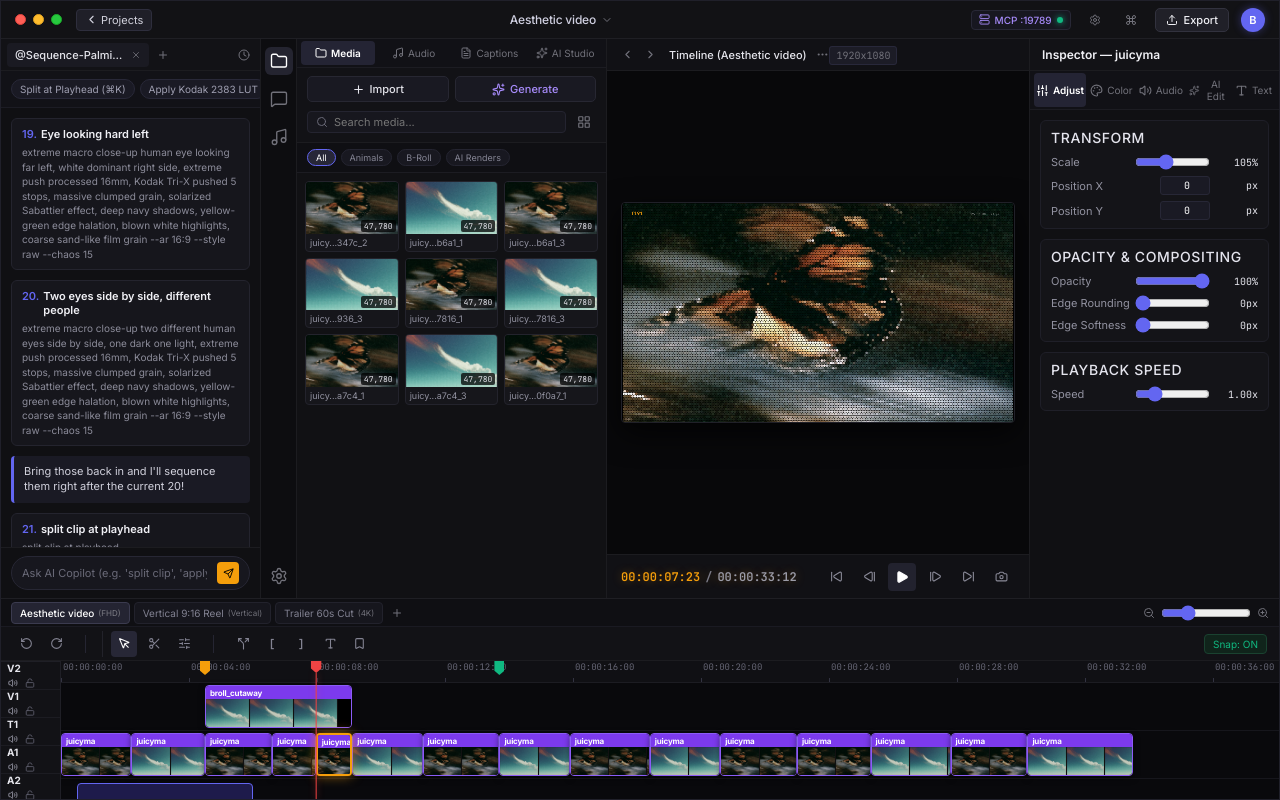
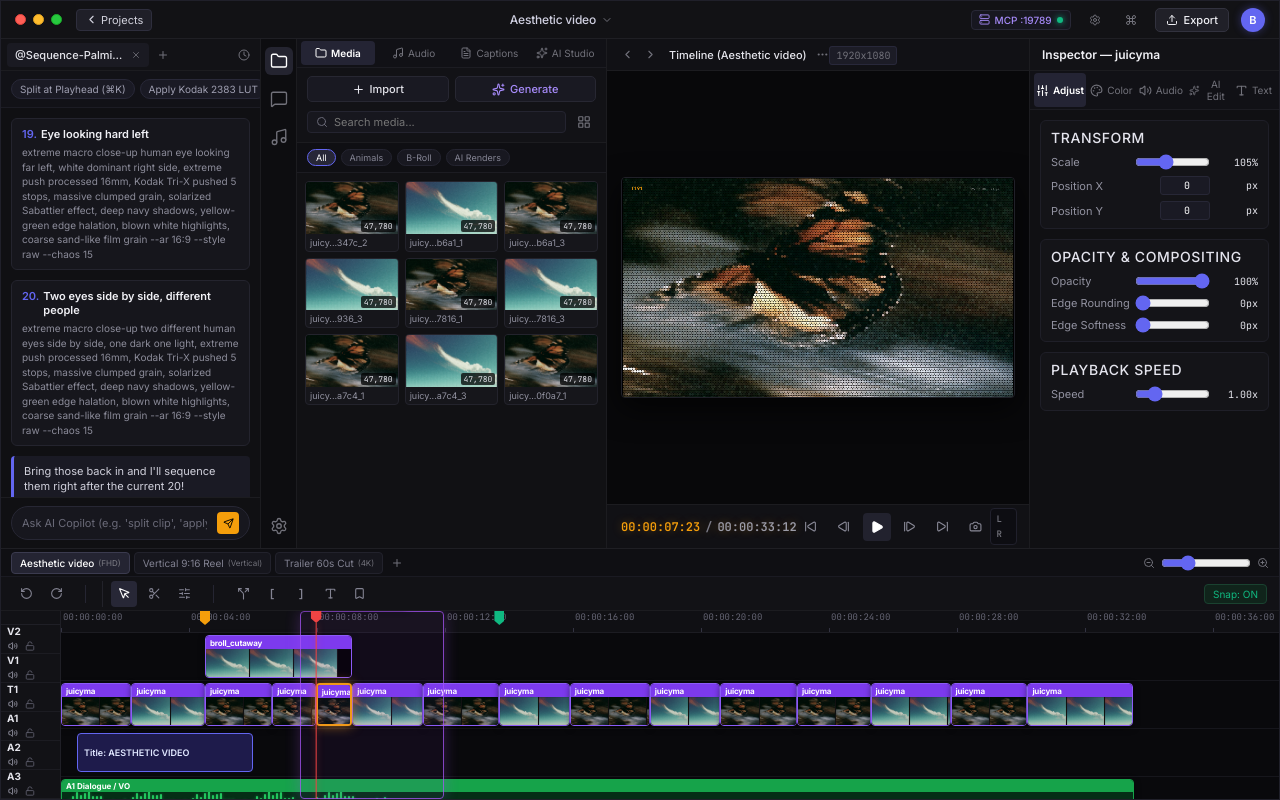
Before and after one commit to bryankwandou/palmier-web, a React (Vite) app: page / in a window 1280 px wide. Both pictures are taken after a click on the button "Split at Playhead (⌘K)". Built offline with nearby package versions, Linux system fonts and the light colour scheme.

Commit message:
feat(studio): add stereo vu meters, live agent activity brackets on timeline, and responsive layout

```diff
--- a/src/App.jsx
+++ b/src/App.jsx
@@ -46,6 +46,7 @@ export default function App() {
   const [mcpModal, setMcpModal] = useState(false);
   const [shortcutsModal, setShortcutsModal] = useState(false);
   const [theme, setTheme] = useState('dark');
+  const [agentActivity, setAgentActivity] = useState(null);
 
   // Compute total duration dynamically
   const totalDuration = useMemo(() => {
@@ -211,6 +212,16 @@ export default function App() {
 
   // Agent MCP tool calls
   const handleAgentToolCall = (toolName, args) => {
+    setAgentActivity({
+      active: true,
+      label: `MCP: ${toolName}`,
+      startTime: Math.max(0, currentTime - 0.5),
+      duration: 4.5
+    });
+    setTimeout(() => {
+      setAgentActivity(null);
+    }, 3500);
+
     if (toolName === 'split_clip') {
       handleSplitAtPlayhead();
     } else if (toolName === 'add_text_clip') {
@@ -444,6 +455,7 @@ export default function App() {
             onSplitAtPlayhead={handleSplitAtPlayhead}
             onTrimStartToPlayhead={handleTrimStartToPlayhead}
             onTrimEndToPlayhead={handleTrimEndToPlayhead}
+            agentActivity={agentActivity}
           />
         </>
       )}
--- a/src/components/PalmierPreview.jsx
+++ b/src/components/PalmierPreview.jsx
@@ -1,4 +1,4 @@
-import React, { useRef, useEffect } from 'react';
+import React, { useRef, useEffect, useState } from 'react';
 import {
   ChevronLeft,
   ChevronRight,
@@ -10,7 +10,7 @@ import {
   StepForward,
   SkipForward,
   Camera,
-  Maximize2
+  Activity
 } from 'lucide-react';
 import { videoEngine } from '../services/videoEngine';
 
@@ -25,6 +25,7 @@ export default function PalmierPreview({
   onStepFrame
 }) {
   const canvasRef = useRef(null);
+  const [vuLevels, setVuLevels] = useState({ left: 35, right: 38 });
 
   // Format frames to standard timecode HH:MM:SS:FF at sequence fps
   const formatTimecode = (seconds) => {
@@ -44,6 +45,33 @@ export default function PalmierPreview({
       videoEngine.renderFrame(canvasRef.current, clips, currentTime, activeSequence);
     }
   }, [clips, currentTime, isPlaying, activeSequence]);
+
+  // Stereo VU meters loop
+  useEffect(() => {
+    let animId;
+    if (isPlaying) {
+      const updateVu = () => {
+        const wf = videoEngine.getLiveWaveformData();
+        if (wf) {
+          const avgL = wf.slice(0, 20).reduce((a, b) => a + b, 0) / 20;
+          const avgR = wf.slice(20, 40).reduce((a, b) => a + b, 0) / 20;
+          const leftPct = Math.min(100, Math.max(10, (avgL / 255) * 100));
+          const rightPct = Math.min(100, Math.max(10, (avgR / 255) * 100));
+          setVuLevels({ left: leftPct, right: rightPct });
+        } else {
+          setVuLevels({
+            left: 40 + Math.random() * 30,
+            right: 42 + Math.random() * 30
+          });
+        }
+        animId = requestAnimationFrame(updateVu);
+      };
+      animId = requestAnimationFrame(updateVu);
+    } else {
+      setVuLevels({ left: 0, right: 0 });
+    }
+    return () => cancelAnimationFrame(animId);
+  }, [isPlaying]);
 
   const handleSeek = (newSec) => {
     videoEngine.playScrubSound();
@@ -157,6 +185,28 @@ export default function PalmierPreview({
             <Camera size={13} />
           </button>
         </div>
+
+        {/* Stereo Audio VU Meters (Left / Right Peak) */}
+        <div className="preview-stereo-vu-meter" title="Master Audio Peak Meter (Stereo L/R)">
+          <div className="vu-channel">
+            <span className="vu-label">L</span>
+            <div className="vu-meter-bar">
+              <div
+                className="vu-fill"
+                style={{ width: `${isPlaying ? vuLevels.left : 0}%` }}
+              />
+            </div>
+          </div>
+          <div className="vu-channel">
+            <span className="vu-label">R</span>
+            <div className="vu-meter-bar">
+              <div
+                className="vu-fill"
+                style={{ width: `${isPlaying ? vuLevels.right : 0}%` }}
+              />
+            </div>
+          </div>
+        </div>
       </div>
     </div>
   );
--- a/src/components/PalmierTimelineFull.jsx
+++ b/src/components/PalmierTimelineFull.jsx
@@ -39,7 +39,8 @@ export default function PalmierTimelineFull({
   onAddTextClip,
   onSplitAtPlayhead,
   onTrimStartToPlayhead,
-  onTrimEndToPlayhead
+  onTrimEndToPlayhead,
+  agentActivity
 }) {
   const [activeTool, setActiveTool] = useState('select'); // 'select' | 'razor' | 'trim' | 'text'
   const [zoomLevel, setZoomLevel] = useState(32);
@@ -430,6 +431,22 @@ export default function PalmierTimelineFull({
             </div>
           )}
 
+          {/* Agent Activity Overlay matching TimelineView.swift agentActivityLayer */}
+          {agentActivity && agentActivity.active && (
+            <div
+              className="timeline-agent-activity-bracket"
+              style={{
+                left: `${(agentActivity.startTime || 0) * zoomLevel}px`,
+                width: `${(agentActivity.duration || 4.0) * zoomLevel}px`
+              }}
+            >
+              <div className="agent-activity-tag">
+                <Sparkles size={9} />
+                <span>{agentActivity.label || 'MCP Agent'}</span>
+              </div>
+            </div>
+          )}
+
           {/* 6 Track Lanes */}
           <div
             className="timeline-lanes-container"
--- a/src/index.css
+++ b/src/index.css
@@ -151,12 +151,12 @@ input, textarea {
 
 /* 2. Main Middle Workspace Row */
 .palmier-main-workspace-row {
-  flex: 1;
+  flex: 1 1 auto;
+  min-height: 220px;
   display: flex;
   flex-direction: row;
   overflow: hidden;
   border-bottom: 1px solid #1f1f24;
-  height: calc(100vh - 238px);
 }
 
 /* 2.1 Left: Palmier Agent Chat */
@@ -997,8 +997,10 @@ input, textarea {
 
 /* 3. Bottom Timeline */
 .palmier-native-timeline {
-  height: 200px;
+  height: 250px;
   min-height: 180px;
+  max-height: 42vh;
+  flex-shrink: 0;
   background: #0d0d10;
   display: flex;
   flex-direction: column;
@@ -3375,3 +3377,104 @@ input, textarea {
   padding: 2px 6px;
   border-radius: 3px;
 }
+
+/* ========================================================
+   STEREO AUDIO VU METERS (PalmierPreview.jsx)
+   ======================================================== */
+.preview-stereo-vu-meter {
+  display: flex;
+  flex-direction: column;
+  gap: 3px;
+  width: 90px;
+  padding: 4px 6px;
+  background: #0d0d12;
+  border: 1px solid #20202c;
+  border-radius: 4px;
+}
+
+.vu-channel {
+  display: flex;
+  align-items: center;
+  gap: 5px;
+}
+
+.vu-label {
+  font-family: 'JetBrains Mono', monospace;
+  font-size: 9px;
+  font-weight: 600;
+  color: #71717a;
+  width: 8px;
+}
+
+.vu-meter-bar {
+  flex: 1;
+  height: 5px;
+  background: #1a1a24;
+  border-radius: 2px;
+  overflow: hidden;
+}
+
+.vu-fill {
+  height: 100%;
+  background: linear-gradient(90deg, #10b981 60%, #f59e0b 85%, #ef4444 100%);
+  transition: width 0.08s ease;
+}
+
+/* ========================================================
+   LIVE AGENT ACTIVITY OVERLAY (TimelineView.swift parity)
+   ======================================================== */
+.timeline-agent-activity-bracket {
+  position: absolute;
+  top: 0;
+  bottom: 0;
+  border: 1.5px solid #a855f7;
+  background: rgba(168, 85, 247, 0.08);
+  pointer-events: none;
+  z-index: 50;
+  border-radius: 4px;
+  box-shadow: 0 0 16px rgba(168, 85, 247, 0.35);
+  animation: agentPulse 2s infinite ease-in-out;
+}
+
+@keyframes agentPulse {
+  0%, 100% { opacity: 0.85; }
+  50% { opacity: 0.45; }
+}
+
+.agent-activity-tag {
+  position: absolute;
+  top: -18px;
+  left: 0;
+  background: #7e22ce;
+  color: #fff;
+  font-family: 'JetBrains Mono', monospace;
+  font-size: 9px;
+  font-weight: 600;
+  padding: 1px 6px;
+  border-radius: 3px;
+  display: flex;
+  align-items: center;
+  gap: 4px;
+  box-shadow: 0 2px 6px rgba(0,0,0,0.5);
+}
+
+.clip-keyframe-lane {
+  position: absolute;
+  bottom: 2px;
+  left: 6px;
+  right: 6px;
+  height: 8px;
+  display: flex;
+  align-items: center;
+  justify-content: space-around;
+  pointer-events: none;
+}
+
+.keyframe-diamond {
+  width: 6px;
+  height: 6px;
+  background: #f59e0b;
+  transform: rotate(45deg);
+  border: 1px solid #fff;
+  box-shadow: 0 0 4px rgba(245, 158, 11, 0.8);
+}
```
